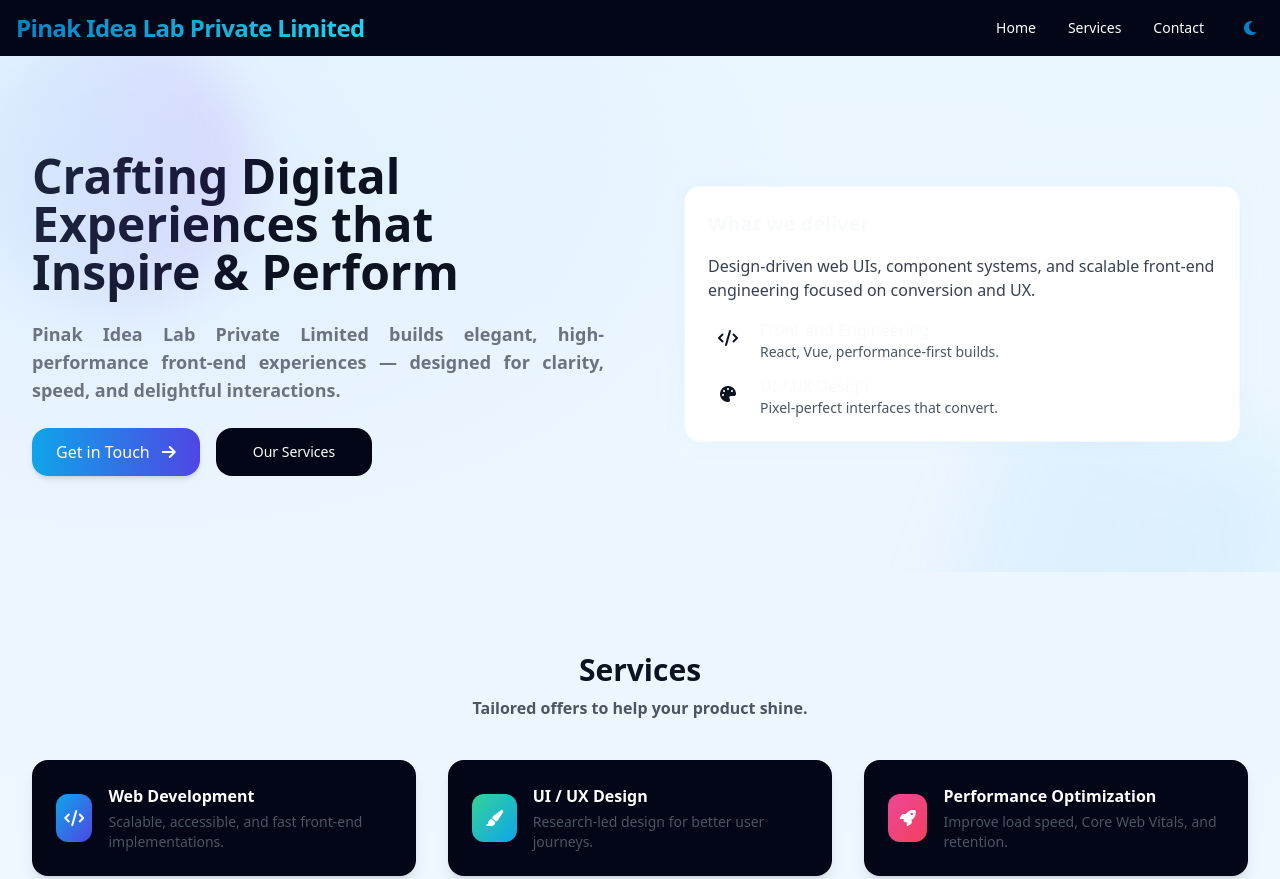
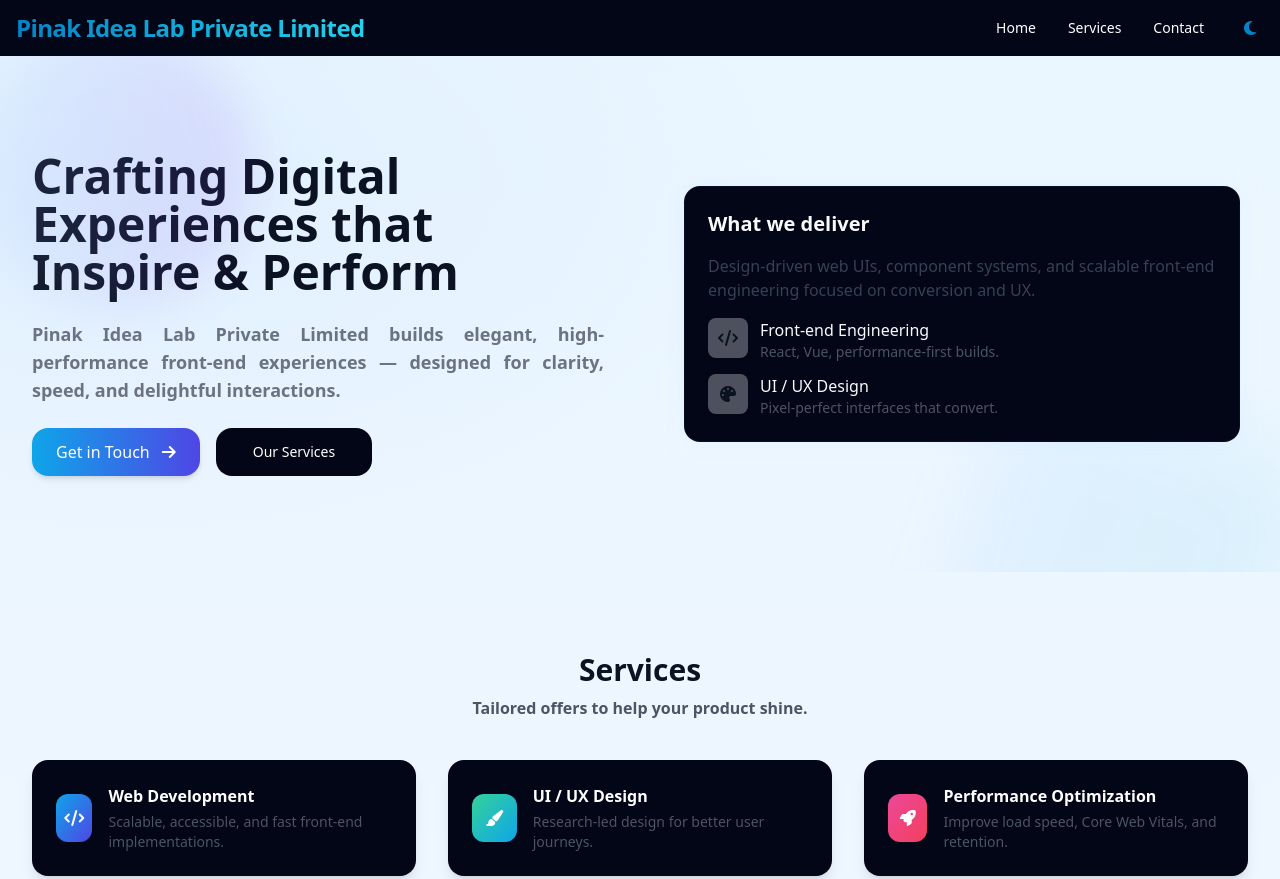
Before and after one commit to AkshatJain05/assignment, a plain HTML site: page index.html in a window 1280 px wide. Shown: the top 879 px of the page. Drawn offline with nearby package versions, Linux system fonts and the light colour scheme.

Commit message:
Fix small bugs

```diff
--- a/index.html
+++ b/index.html
@@ -124,7 +124,7 @@
 
             <div>
               <div class="p-6 rounded-3xl backdrop-blur-md" id="hero-card">
-                <div class="p-6 rounded-2xl bg-white dark:bg-slate-950 neon-border">
+                <div class="p-6 rounded-2xl bg-slate-950 neon-border">
                   <div class="space-y-4">
                     <h3 class="text-xl text-gray-50 font-semibold">What we deliver</h3>
                     <p class="text-gray-700 dark:text-gray-200">Design-driven web UIs, component systems, and scalable front-end engineering focused on conversion and UX.</p>
```
